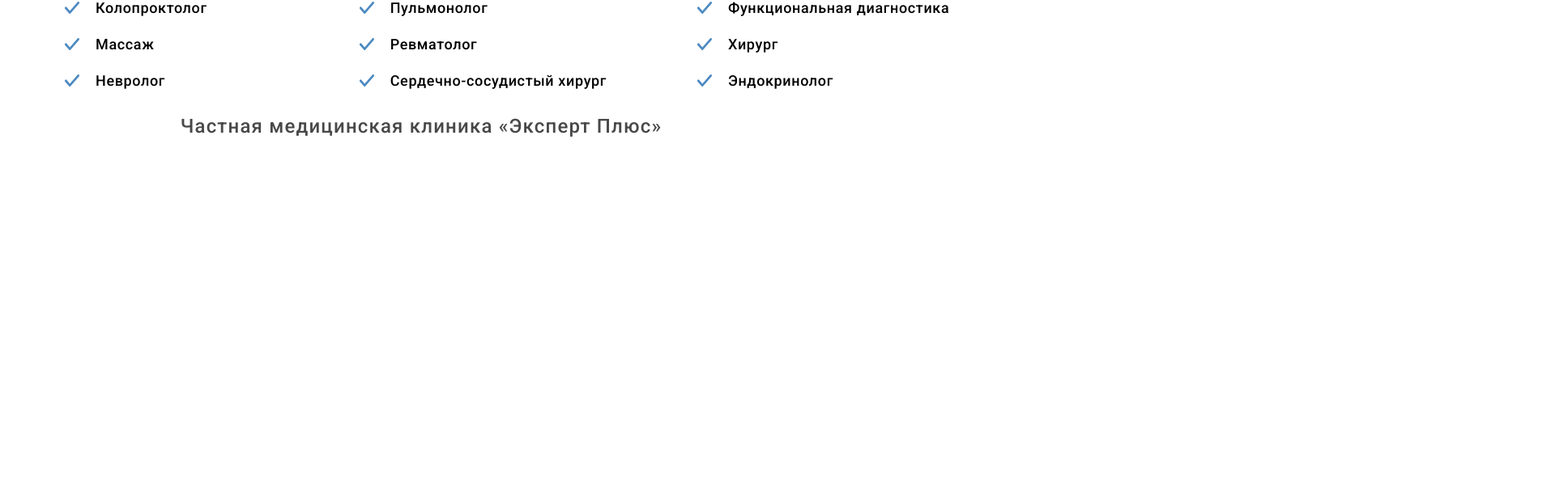
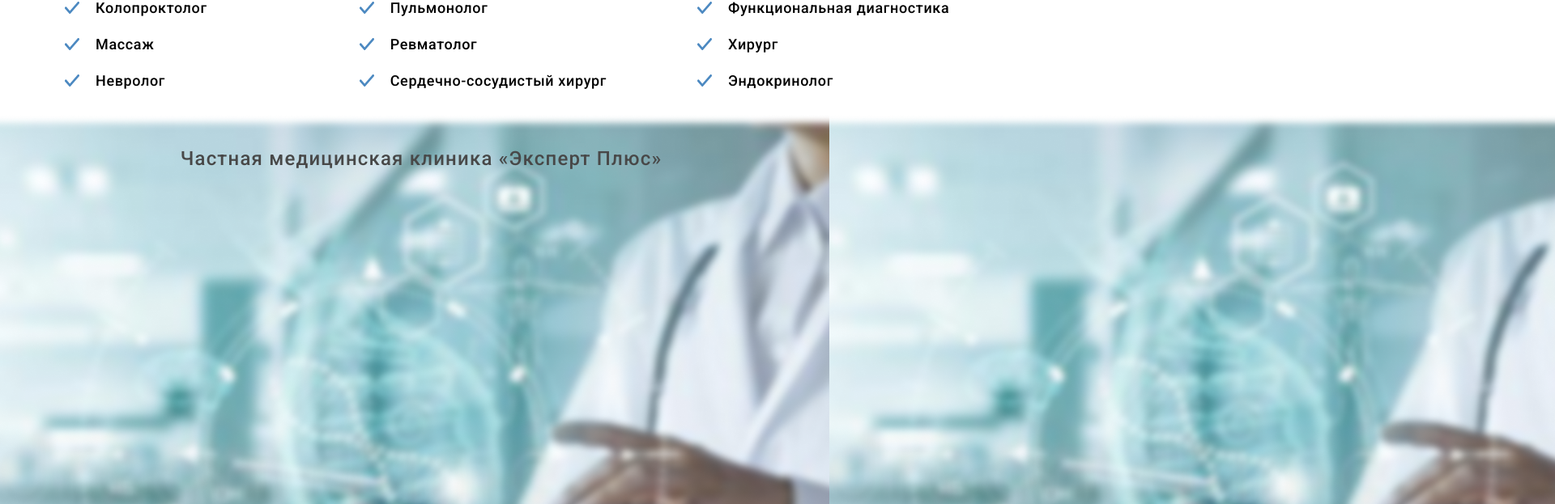
Before and after one commit to CanUFeelMyHeart/expertPlus, a React (Create React App) app in the folder medical-clinic-expert/: page / in a window 1280 px wide. Shown: the part 1133-1756 px from the top of the page at 81% size, 1920 px wide, since content can reach past the window. Before the commit the page ends 1303 px from the top, so only its background shows below. Built offline with nearby package versions, Linux system fonts and the light colour scheme; the HTML template or start-up script is replaced by a standard one.

Commit message:
added bg-image in infoComponent

```diff
--- a/medical-clinic-expert/src/components/InformationComponent/InformationComponent.css
+++ b/medical-clinic-expert/src/components/InformationComponent/InformationComponent.css
@@ -10,7 +10,7 @@
 .informationBlock {
     width: 1920px;
     height: 703px;
-    /* background-image: url("../../img/bg_fone.png"); */
+    background-image: url("../../img/bg_fone.png");
 }
 
 
@@ -27,3 +27,12 @@
     padding-right: 300px;
      color:#484848;
 }
+
+.informationTextContainer {
+    width: 960px;
+    height: 718px;
+    display: flex;
+    flex-direction: column;
+    align-items: flex-start;
+    padding: 40px 0px 30px;
+}
--- a/medical-clinic-expert/src/components/InformationComponent/InformationComponent.jsx
+++ b/medical-clinic-expert/src/components/InformationComponent/InformationComponent.jsx
@@ -6,10 +6,11 @@ export const InformationComponent = () => {
     return (
 
 
-        <div className="<informationBlock>">
+        <div className="informationBlock">
 
-            <h3 className="informationHeading">Частная медицинская клиника «Эксперт Плюс»</h3>
-
+            <div className="informationTextContainer">
+                <h3 className="informationHeading">Частная медицинская клиника «Эксперт Плюс»</h3>
+            </div>
         </div>
 
     );
```
